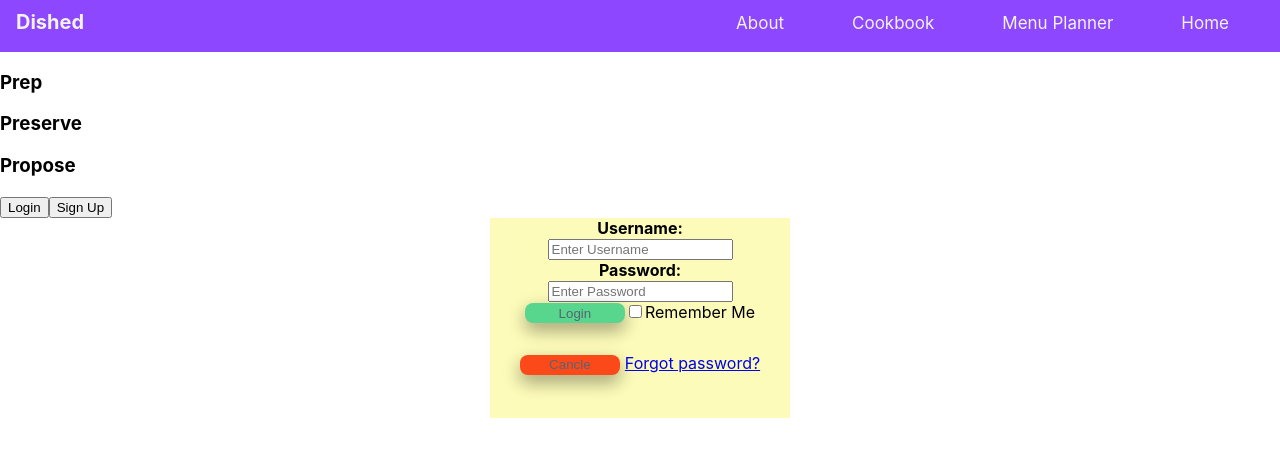
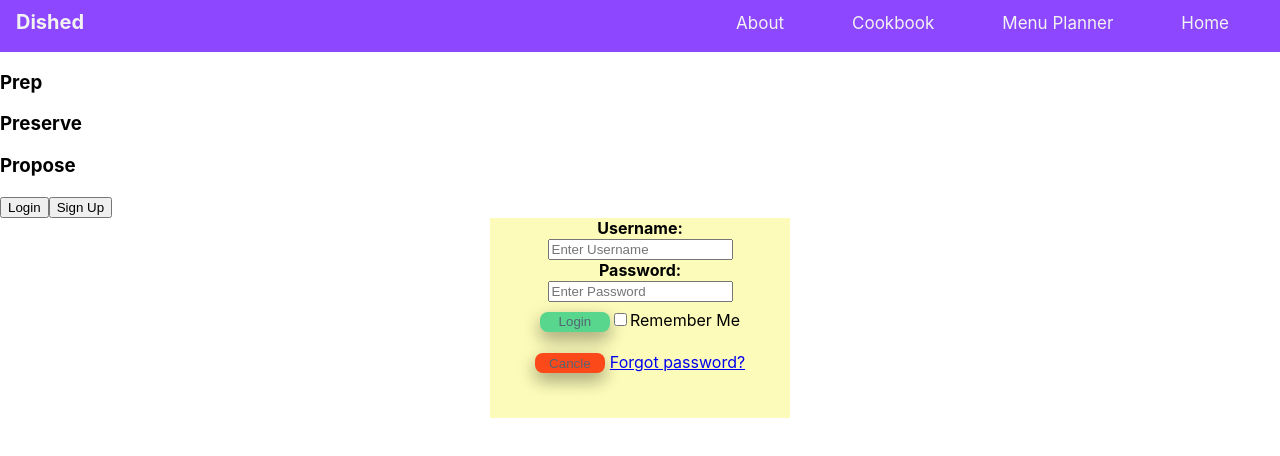
Before and after one commit to continually-dishing/dished-ui, a React (Create React App) app: page / in a window 1280 px wide. Shown: the top 456 px of the page. Built offline with nearby package versions, Linux system fonts and the light colour scheme.

Commit message:
adding login css work

```diff
--- a/src/screens/Login/Login.css
+++ b/src/screens/Login/Login.css
@@ -9,7 +9,7 @@
 }
 
 .login-button {
-    width: 100px;
+    width: 70px;
     height: 20px;
     background-color: #58D68D;
     border: none;
@@ -17,19 +17,19 @@
     color: #566573;
     border-radius: 8px;
     box-shadow: 0 8px 16px 0 rgba(0, 0, 0, 0.2), 0 6px 20px 0 rgba(0, 0, 0, 0.19);
-    margin-bottom: 30px;
+    margin-top: 10px;
 }
 
 .forgot-password-link {
     margin-left: 5px;
 }
 
-.login-remember-me {
-    margin-top: 10px;
+.login-lower-controls {
+    margin-top: 20px;
 }
 
 .cancle-button {
-    width: 100px;
+    width: 70px;
     height: 20px;
     background-color: #FC4919;
     border: none;
@@ -37,5 +37,4 @@
     color: #566573;
     border-radius: 8px;
     box-shadow: 0 8px 16px 0 rgba(0, 0, 0, 0.2), 0 6px 20px 0 rgba(0, 0, 0, 0.19);
-    margin-bottom: 30px;
 }
--- a/src/screens/Login/Login.tsx
+++ b/src/screens/Login/Login.tsx
@@ -10,12 +10,14 @@ export default function Login() {
             <label className="password"><strong>Password:</strong></label><br />
             <input type="password" placeholder="Enter Password" className="password-input" required /><br />
             <button className='login-button' type="submit">Login</button>
-            <label className="login-remember-me">
+            <label>
                 <input type="checkbox" className='remember-me-input' />
                 Remember Me
             </label><br />
-            <button className="cancle-button">Cancle</button>
-            <label className="forgot-password-link"><a href="facebook.com">Forgot password?</a></label>
+            <div className="login-lower-controls">
+                <button className="cancle-button">Cancle</button>
+                <label className="forgot-password-link"><a href="facebook.com">Forgot password?</a></label>
+            </div>
         </div>
     );
 }
```
